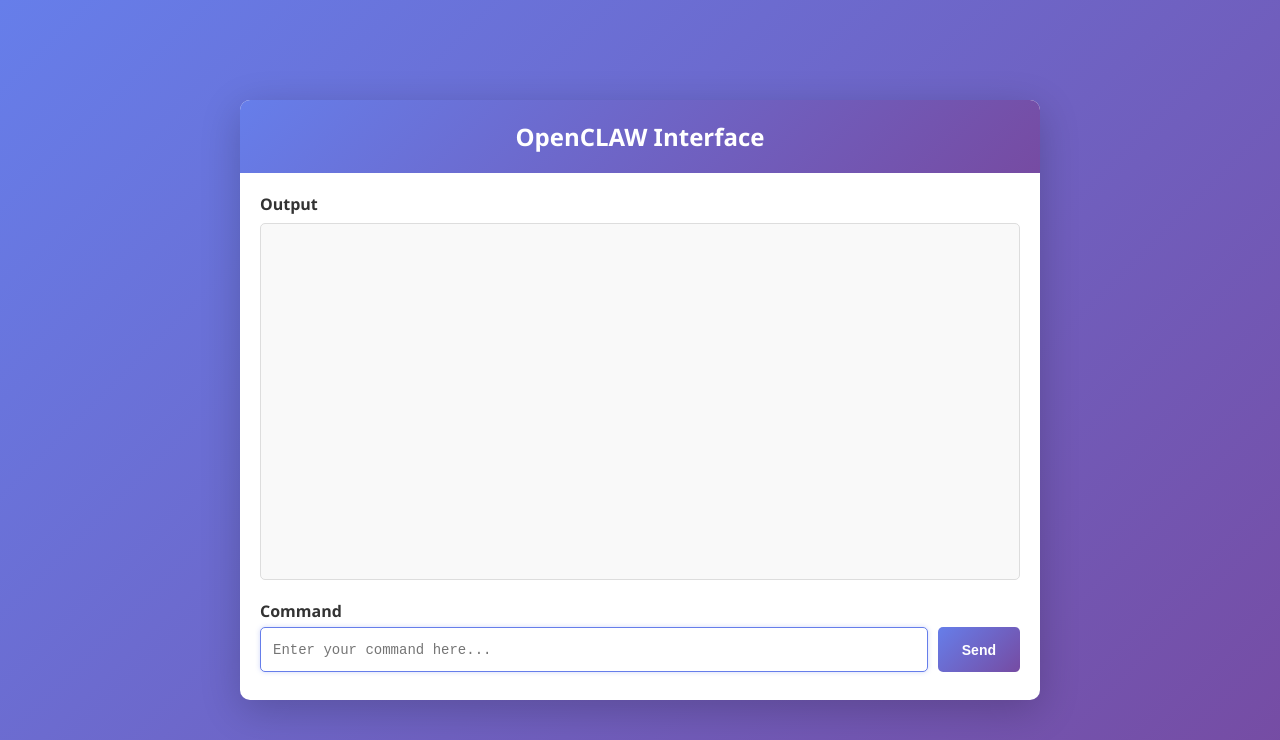
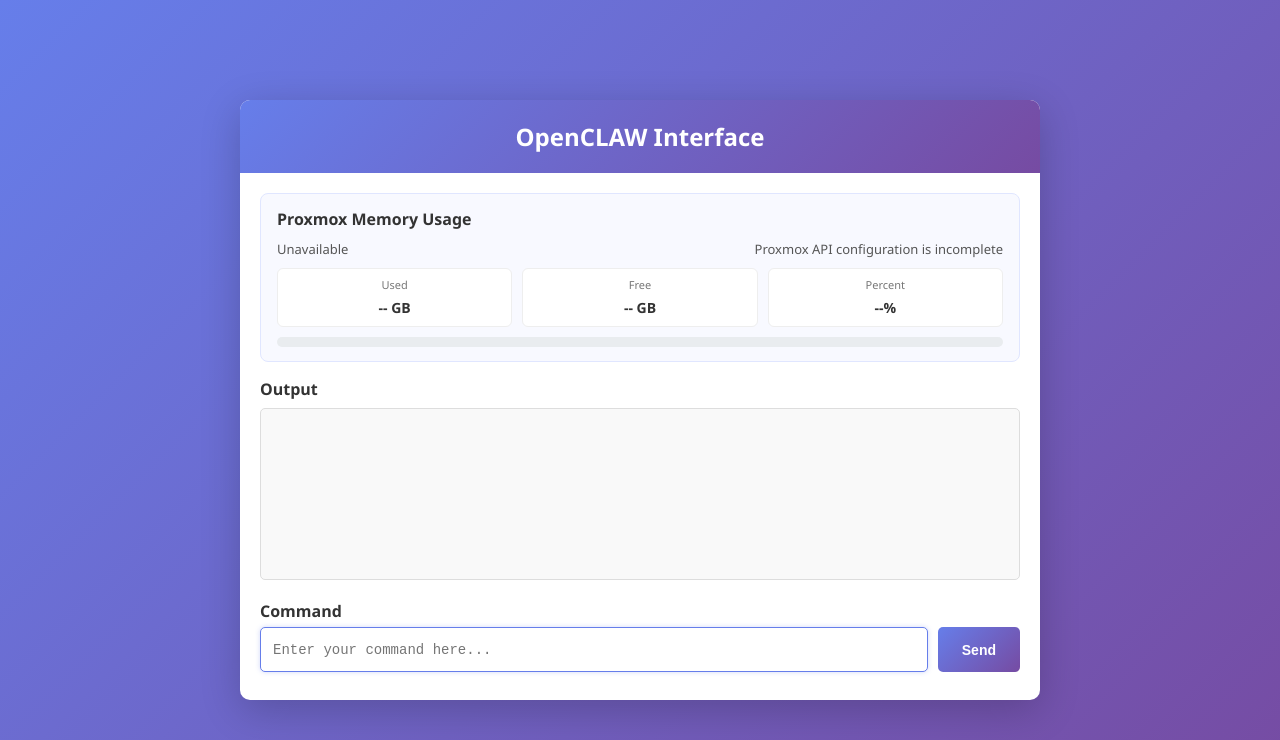
Before and after one commit to skReposit/Mothership, a Flask app: page / in a window 1280 px wide. Shown: the top 740 px of the page. Run offline with Flask 3, Linux system fonts and the light colour scheme.

Commit message:
Proxmox API Access

```diff
--- a/app.py
+++ b/app.py
@@ -10,6 +10,12 @@
 # OpenCLAW configuration
 OPENCLAW_URL = os.getenv("OPENCLAW_URL", "http://localhost:8000")
 POLL_TIMEOUT = 5  # seconds
+
+# Proxmox configuration
+PROXMOX_API_URL = os.getenv("PROXMOX_API_URL", "").rstrip("/")
+PROXMOX_TOKEN_ID = os.getenv("PROXMOX_TOKEN_ID", "")
+PROXMOX_TOKEN_SECRET = os.getenv("PROXMOX_TOKEN_SECRET", "")
+PROXMOX_NODE = os.getenv("PROXMOX_NODE", "")
 
 
 @app.route("/")
@@ -50,5 +56,55 @@
         return jsonify({"error": str(e)}), 500
 
 
+@app.route("/api/proxmox/memory")
+def proxmox_memory():
+    """Fetch the current memory usage from the configured Proxmox node."""
+    if not all([PROXMOX_API_URL, PROXMOX_TOKEN_ID, PROXMOX_TOKEN_SECRET, PROXMOX_NODE]):
+        return jsonify({"error": "Proxmox API configuration is incomplete"}), 400
+
+    headers = {
+        "Authorization": f"PVEAPIToken={PROXMOX_TOKEN_ID}={PROXMOX_TOKEN_SECRET}",
+    }
+
+    try:
+        response = requests.get(
+            f"{PROXMOX_API_URL}/api2/json/nodes/{PROXMOX_NODE}/status",
+            headers=headers,
+            timeout=POLL_TIMEOUT,
+        )
+        response.raise_for_status()
+
+        payload = response.json().get("data", {})
+        memory = payload.get("memory", {}) if isinstance(payload, dict) else {}
+        used = int(memory.get("used", 0))
+        total = int(memory.get("total", 0))
+
+        if total <= 0:
+            return jsonify({"error": "Proxmox memory totals were not returned"}), 502
+
+        used_gb = round(used / (1024 ** 3), 2)
+        total_gb = round(total / (1024 ** 3), 2)
+        free_gb = round(total_gb - used_gb, 2)
+        used_percent = round((used / total) * 100, 2) if total else 0.0
+
+        return jsonify(
+            {
+                "used_gb": used_gb,
+                "total_gb": total_gb,
+                "free_gb": free_gb,
+                "used_percent": used_percent,
+            }
+        )
+
+    except requests.exceptions.ConnectionError:
+        return jsonify({"error": "Cannot connect to the Proxmox API"}), 503
+    except requests.exceptions.Timeout:
+        return jsonify({"error": "Request to the Proxmox API timed out"}), 504
+    except requests.exceptions.RequestException as exc:
+        return jsonify({"error": str(exc)}), 502
+    except ValueError as exc:
+        return jsonify({"error": str(exc)}), 502
+
+
 if __name__ == "__main__":
     app.run(debug=True, host="localhost", port=5000)
--- a/templates/index.html
+++ b/templates/index.html
@@ -50,6 +50,71 @@
             flex: 1;
             padding: 20px;
             overflow: hidden;
+        }
+
+        .widget-card {
+            background: #f8f9ff;
+            border: 1px solid #e0e6ff;
+            border-radius: 8px;
+            padding: 14px 16px;
+            margin-bottom: 16px;
+        }
+
+        .widget-card h3 {
+            font-size: 16px;
+            margin-bottom: 10px;
+            color: #333;
+        }
+
+        .widget-meta {
+            display: flex;
+            justify-content: space-between;
+            align-items: center;
+            margin-bottom: 10px;
+            color: #555;
+            font-size: 13px;
+        }
+
+        .memory-bar {
+            width: 100%;
+            height: 10px;
+            background: #e9ecef;
+            border-radius: 999px;
+            overflow: hidden;
+        }
+
+        .memory-bar > div {
+            height: 100%;
+            background: linear-gradient(135deg, #667eea 0%, #764ba2 100%);
+            width: 0%;
+            transition: width 0.3s ease;
+        }
+
+        .memory-metrics {
+            display: grid;
+            grid-template-columns: repeat(3, 1fr);
+            gap: 10px;
+            margin-bottom: 10px;
+        }
+
+        .memory-metric {
+            background: white;
+            border: 1px solid #eee;
+            border-radius: 6px;
+            padding: 8px;
+            text-align: center;
+        }
+
+        .memory-metric span {
+            display: block;
+            font-size: 11px;
+            color: #777;
+            margin-bottom: 4px;
+        }
+
+        .memory-metric strong {
+            color: #333;
+            font-size: 14px;
         }
 
         .output-section {
@@ -187,6 +252,29 @@
         </div>
 
         <div class="content">
+            <div class="widget-card">
+                <h3>Proxmox Memory Usage</h3>
+                <div class="widget-meta">
+                    <span id="memoryTitle">Loading…</span>
+                    <span id="memoryStatus">Checking connection…</span>
+                </div>
+                <div class="memory-metrics">
+                    <div class="memory-metric">
+                        <span>Used</span>
+                        <strong id="memoryUsed">-- GB</strong>
+                    </div>
+                    <div class="memory-metric">
+                        <span>Free</span>
+                        <strong id="memoryFree">-- GB</strong>
+                    </div>
+                    <div class="memory-metric">
+                        <span>Percent</span>
+                        <strong id="memoryPercent">--%</strong>
+                    </div>
+                </div>
+                <div class="memory-bar"><div id="memoryBarFill"></div></div>
+            </div>
+
             <div class="output-section">
                 <label for="output">Output</label>
                 <div id="output"></div>
@@ -215,6 +303,12 @@
         const sendBtn = document.getElementById("sendBtn");
         const outputDiv = document.getElementById("output");
         const statusDiv = document.getElementById("status");
+        const memoryTitle = document.getElementById("memoryTitle");
+        const memoryStatus = document.getElementById("memoryStatus");
+        const memoryUsed = document.getElementById("memoryUsed");
+        const memoryFree = document.getElementById("memoryFree");
+        const memoryPercent = document.getElementById("memoryPercent");
+        const memoryBarFill = document.getElementById("memoryBarFill");
 
         // Send command on button click
         sendBtn.addEventListener("click", sendCommand);
@@ -275,8 +369,41 @@
             statusDiv.className = `status ${type}`;
         }
 
+        async function loadProxmoxMemory() {
+            try {
+                const response = await fetch("/api/proxmox/memory");
+                const data = await response.json();
+
+                if (!response.ok) {
+                    memoryTitle.textContent = "Unavailable";
+                    memoryStatus.textContent = data.error || "Could not load memory data";
+                    memoryUsed.textContent = "-- GB";
+                    memoryFree.textContent = "-- GB";
+                    memoryPercent.textContent = "--%";
+                    memoryBarFill.style.width = "0%";
+                    return;
+                }
+
+                memoryTitle.textContent = "Current host memory";
+                memoryStatus.textContent = `${data.used_gb} GB used of ${data.total_gb} GB`;
+                memoryUsed.textContent = `${data.used_gb} GB`;
+                memoryFree.textContent = `${data.free_gb} GB`;
+                memoryPercent.textContent = `${data.used_percent}%`;
+                memoryBarFill.style.width = `${Math.min(data.used_percent, 100)}%`;
+            } catch (error) {
+                memoryTitle.textContent = "Unavailable";
+                memoryStatus.textContent = error.message;
+                memoryUsed.textContent = "-- GB";
+                memoryFree.textContent = "-- GB";
+                memoryPercent.textContent = "--%";
+                memoryBarFill.style.width = "0%";
+            }
+        }
+
         // Focus on input when page loads
         commandInput.focus();
+        loadProxmoxMemory();
+        setInterval(loadProxmoxMemory, 30000);
     </script>
 </body>
 </html>
```
Also changed, not shown: tests/test_proxmox_memory.py (added, +34 -0 lines), 1 other file.
